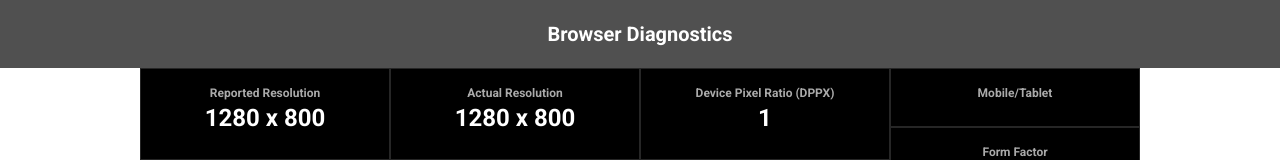
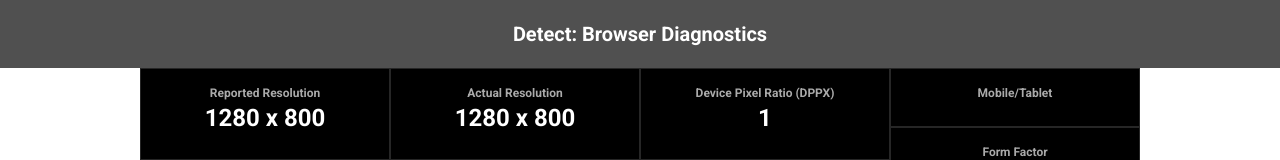
Before and after one commit to groovc/detect, a plain HTML site: page index.html in a window 1280 px wide. Shown: the top 160 px of the page. Drawn offline with nearby package versions, Linux system fonts and the light colour scheme; a script that the page names is missing.

Commit message:
Changed the page title.
A more descriptive title.

```diff
--- a/index.html
+++ b/index.html
@@ -3,7 +3,7 @@
     <head>
         <meta charset="utf-8">
         <meta http-equiv="X-UA-Compatible" content="IE=edge">
-        <title>Detect</title>
+        <title>Detect: Browser Diagnostics</title>
         <meta name="description" content="">
         <meta name="viewport" content="width=device-width, initial-scale=1">
 
@@ -22,7 +22,7 @@
         <![endif]-->
 
         <header class="row primary-header">
-            <div class="sm-12 md-12 lg-12">Browser Diagnostics</div>
+            <div class="sm-12 md-12 lg-12">Detect: Browser Diagnostics</div>
         </header>
 
         <div class="row">
```
